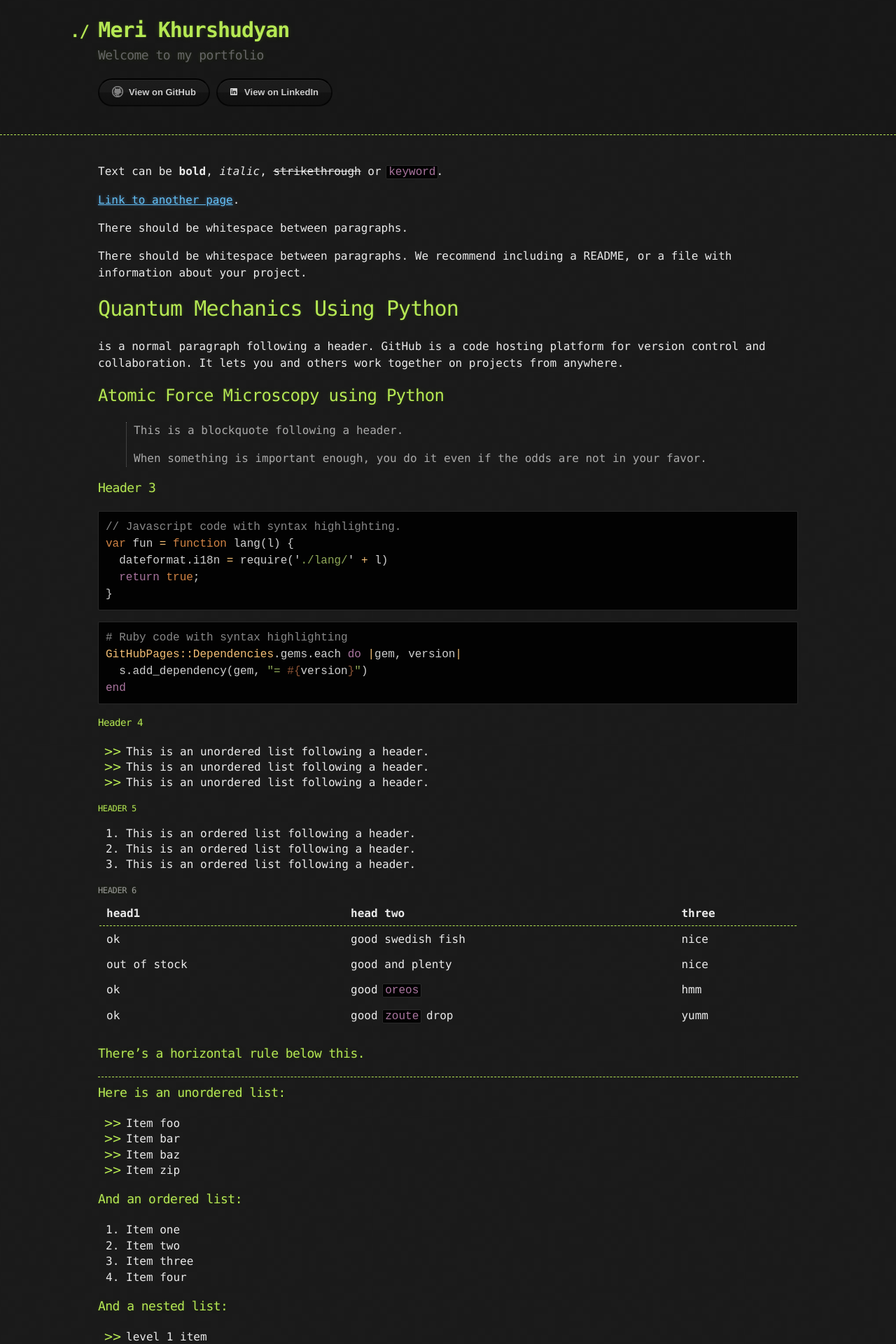
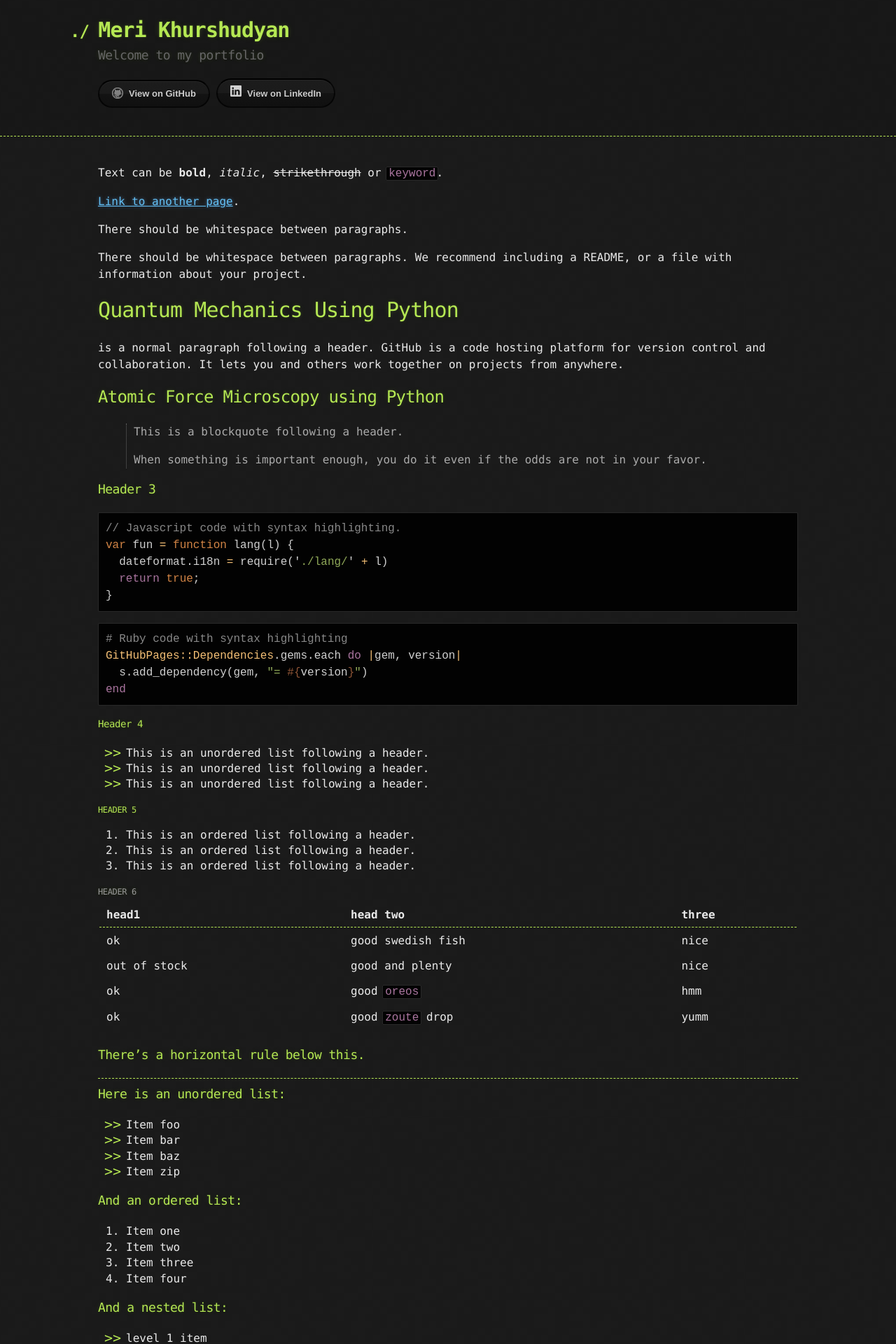
Before and after one commit to Hi-Tree/Hi-Tree.github.io, a Jekyll site: the page built from index.md, in a window 1280 px wide. Shown: the top 1920 px of the page at 70% size. Built offline with Jekyll 4.4.1, drawn with Linux system fonts in a browser that asks for light colours.

Commit message:
Update default.html

```diff
--- a/_layouts/default.html
+++ b/_layouts/default.html
@@ -22,7 +22,7 @@
 
         <section id="links">
           <a href="https://github.com/Hi-Tree" class="btn btn-github"><span class="icon"></span>View on GitHub</a>
-          <a href="https://www.linkedin.com/in/meri-arseni-khurshudyan-b353b61a9/" class="btn btn-linkedin"><svg xmlns="http://www.w3.org/2000/svg" width="16" height="10" fill="currentColor" class="bi bi-linkedin" viewBox="0 0 16 16" preserveAspectRatio="xMinYMin meet">
+          <a href="https://www.linkedin.com/in/meri-arseni-khurshudyan-b353b61a9/" class="btn btn-linkedin"><svg xmlns="http://www.w3.org/2000/svg" width="20" height="16" fill="currentColor" class="bi bi-linkedin" viewBox="0 0 16 16" preserveAspectRatio="xMinYMin meet">
             <path d="M0 1.146C0 .513.526 0 1.175 0h13.65C15.474 0 16 .513 16 1.146v13.708c0 .633-.526 1.146-1.175 1.146H1.175C.526 16 0 15.487 0 14.854V1.146zm4.943 12.248V6.169H2.542v7.225h2.401zm-1.2-8.212c.837 0 1.358-.554 1.358-1.248-.015-.709-.52-1.248-1.342-1.248-.822 0-1.359.54-1.359 1.248 0 .694.521 1.248 1.327 1.248h.016zm4.908 8.212V9.359c0-.216.016-.432.08-.586.173-.431.568-.878 1.232-.878.869 0 1.216.662 1.216 1.634v3.865h2.401V9.25c0-2.22-1.184-3.252-2.764-3.252-1.274 0-1.845.7-2.165 1.193v.025h-.016a5.54 5.54 0 0 1 .016-.025V6.169h-2.4c.03.678 0 7.225 0 7.225h2.4z"/>
           </svg> View on LinkedIn</a>
 
```
